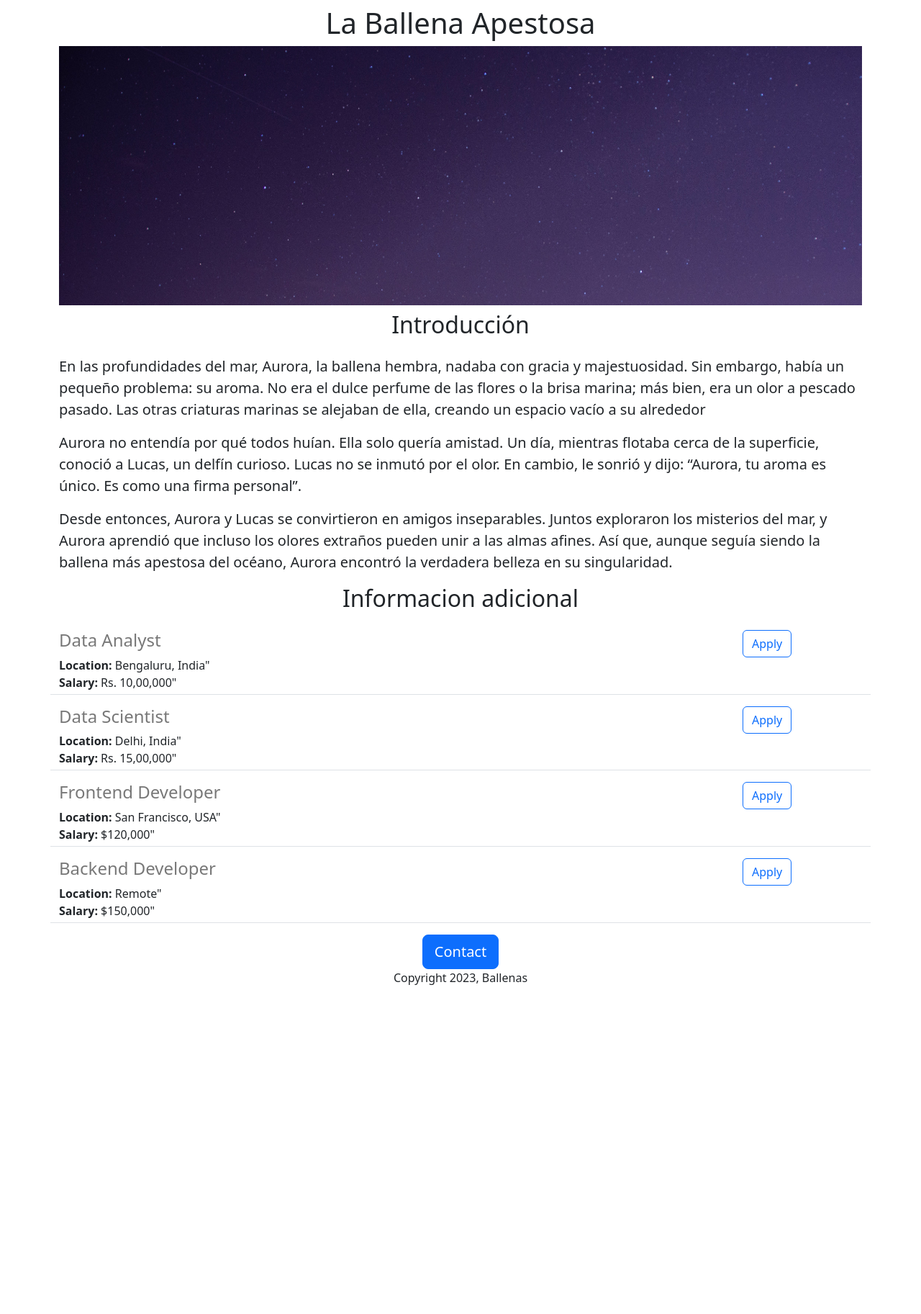
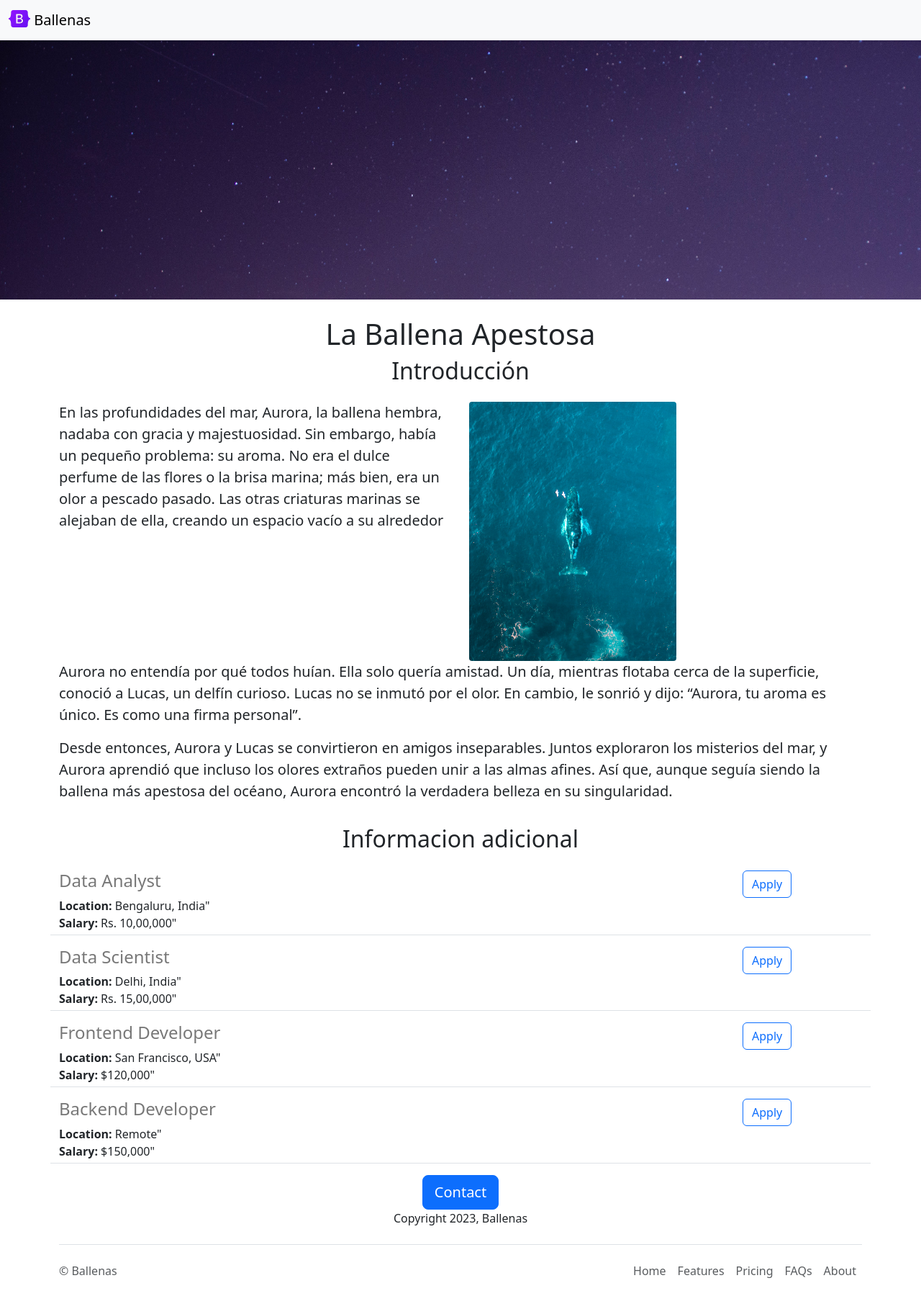
Before and after one commit to Parp14/Practica-web-app, a Flask app: page / in a window 1280 px wide. Shown: the whole page at 72% size. Before the commit the page ends 1368 px from the top, so only its background shows below. Run offline with Flask 3, Linux system fonts and the light colour scheme.

Commit message:
Funcionalidad y estetica

```diff
--- /dev/null
+++ b/templates/footer.html
@@ -0,0 +1,17 @@
+<div class="container">
+  <footer class="d-flex flex-wrap justify-content-between align-items-center py-3 my-4 border-top">
+    <p class="col-md-4 mb-0 text-body-secondary">&copy; Ballenas</p>
+
+    <a href="/" class="col-md-4 d-flex align-items-center justify-content-center mb-3 mb-md-0 me-md-auto link-body-emphasis text-decoration-none">
+      <svg class="bi me-2" width="40" height="32"><use xlink:href="#bootstrap"/></svg>
+    </a>
+
+    <ul class="nav col-md-4 justify-content-end">
+      <li class="nav-item"><a href="#" class="nav-link px-2 text-body-secondary">Home</a></li>
+      <li class="nav-item"><a href="#" class="nav-link px-2 text-body-secondary">Features</a></li>
+      <li class="nav-item"><a href="#" class="nav-link px-2 text-body-secondary">Pricing</a></li>
+      <li class="nav-item"><a href="#" class="nav-link px-2 text-body-secondary">FAQs</a></li>
+      <li class="nav-item"><a href="#" class="nav-link px-2 text-body-secondary">About</a></li>
+    </ul>
+  </footer>
+</div>
--- a/templates/home.html
+++ b/templates/home.html
@@ -10,6 +10,7 @@
         height: 360px;
         width: 100%;
         object-fit: cover;
+        margin-bottom: 16px;
       }
 
     </style>
@@ -17,15 +18,27 @@
 
 
   <body>
+    {% include "nav.html" %}
+    <img class="img-fluid" id="banner" src="https://dfea3972-6543-4e4e-a63d-5e20185f2431-00-18usjovvyp5ju.janeway.replit.dev/static/banner.jpg" height="320">
     <div class="container">
       <h1 class="text-center mt-2 mb-2">La Ballena Apestosa</h1>
 
-      <img class="img-fluid" id="banner" src="https://dfea3972-6543-4e4e-a63d-5e20185f2431-00-18usjovvyp5ju.janeway.replit.dev/static/banner.jpg" height="320">
+
 
       <h2 class="text-center mt-2 mb-4">Introducción</h2>
-      <p class="lead">En las profundidades del mar, Aurora, la ballena hembra, nadaba con gracia y majestuosidad. Sin embargo, había un pequeño problema: su aroma. No era el dulce perfume de las flores o la brisa marina; más bien, era un olor a pescado pasado. Las otras criaturas marinas se alejaban de ella, creando un espacio vacío a su alrededor</p>
-      <p class="lead">Aurora no entendía por qué todos huían. Ella solo quería amistad. Un día, mientras flotaba cerca de la superficie, conoció a Lucas, un delfín curioso. Lucas no se inmutó por el olor. En cambio, le sonrió y dijo: “Aurora, tu aroma es único. Es como una firma personal”.</p>
-      <p class="lead">Desde entonces, Aurora y Lucas se convirtieron en amigos inseparables. Juntos exploraron los misterios del mar, y Aurora aprendió que incluso los olores extraños pueden unir a las almas afines. Así que, aunque seguía siendo la ballena más apestosa del océano, Aurora encontró la verdadera belleza en su singularidad.</p>
+      <div class="row" style="margin-bottom:16px">
+        <div class="col-md-6">
+          <p class="lead">En las profundidades del mar, Aurora, la ballena hembra, nadaba con gracia y majestuosidad. Sin embargo, había un pequeño problema: su aroma. No era el dulce perfume de las flores o la brisa marina; más bien, era un olor a pescado pasado. Las otras criaturas marinas se alejaban de ella, creando un espacio vacío a su alrededor</p>
+
+
+        </div>
+        <div class="d-none d-md-block col-6">
+          <img class="img-fluid" src="/static/ballena1.jpg" style="height:360px;border-radius:4px">
+        </div>
+        <p class="lead">Aurora no entendía por qué todos huían. Ella solo quería amistad. Un día, mientras flotaba cerca de la superficie, conoció a Lucas, un delfín curioso. Lucas no se inmutó por el olor. En cambio, le sonrió y dijo: “Aurora, tu aroma es único. Es como una firma personal”.</p>
+        <p class="lead">Desde entonces, Aurora y Lucas se convirtieron en amigos inseparables. Juntos exploraron los misterios del mar, y Aurora aprendió que incluso los olores extraños pueden unir a las almas afines. Así que, aunque seguía siendo la ballena más apestosa del océano, Aurora encontró la verdadera belleza en su singularidad.</p>
+
+      </div>
 
 
       <h2 class="text-center mt-2 mb-4">Informacion adicional</h2>
@@ -45,6 +58,6 @@
     </div>
 
 
-
+    {% include "footer.html" %}
   </body>
 </html>
--- /dev/null
+++ b/templates/nav.html
@@ -0,0 +1,9 @@
+<nav class="navbar bg-body-tertiary shadow-sm fixed-top">
+  <div class="container-fluid">
+    <a class="navbar-brand" href="#">
+      <img src="/static/logo.svg" alt="Logo" width="30" height="24" class="d-inline-block align-text-top">
+      Ballenas
+    </a>
+  </div>
+</nav>
+<div style="height:56px"></div>
```
Also changed, not shown: static/ballena1.jpg (added), static/logo.svg (added).
